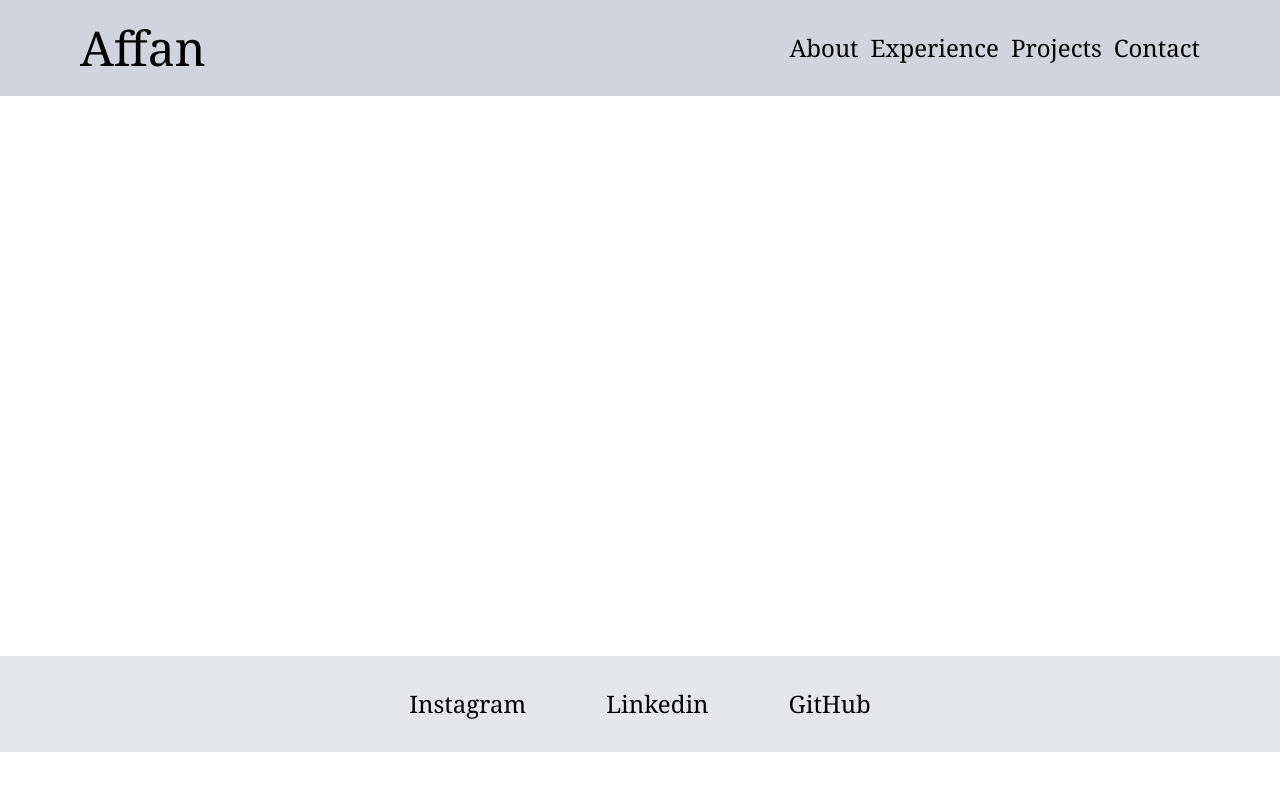
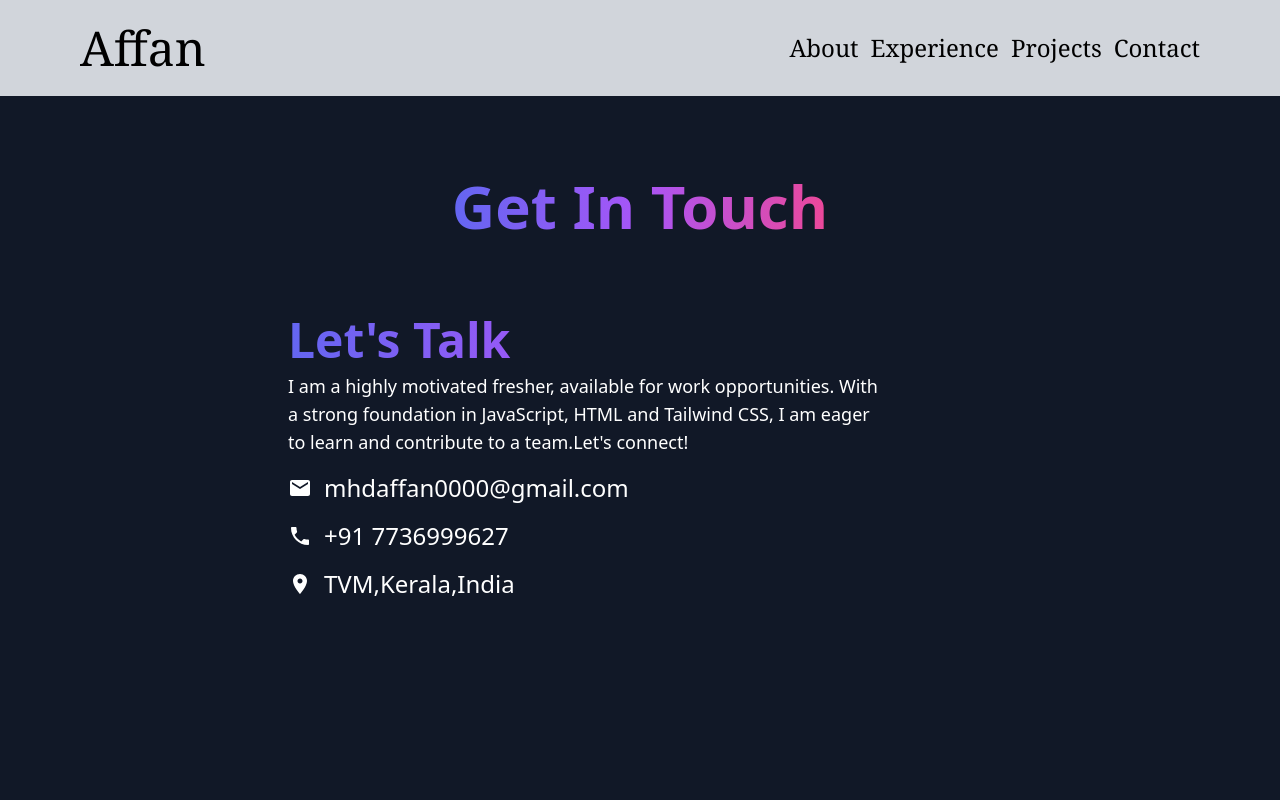
Before and after one commit to dusndjnks/portfolioaffan, a React (Create React App) app: page /contact in a window 1280 px wide. Shown: the top 800 px of the page. Built offline with nearby package versions, Linux system fonts and the light colour scheme.

Commit message:
modified

```diff
--- a/src/pages/Contact.js
+++ b/src/pages/Contact.js
@@ -1,37 +1,37 @@
 import React from 'react'
 import Layout from './components/Layout'
-// import LocationOnIcon from '@mui/icons-material/LocationOn';
-// import PhoneIcon from '@mui/icons-material/Phone';
-// import EmailIcon from '@mui/icons-material/Email';
+import LocationOnIcon from '@mui/icons-material/LocationOn';
+import PhoneIcon from '@mui/icons-material/Phone';
+import EmailIcon from '@mui/icons-material/Email';
 
 
 const Contact = () => {
   return (
    <Layout>
-     {/* <div className='bg-gray-900 h-screen text-white'>
+     <div className='bg-gray-900 h-screen text-white'>
       <div className='w-screen flex items-center  justify-center'>
-          <h1 className='text-6xl font-extrabold bg-clip-text text-transparent bg-gradient-to-r from-indigo-500 via-purple-500 to-pink-500 py-20 '>Get In Touch</h1>
+          <h1 className='lg:text-6xl md:text-4xl s:text-3xl text-xl font-extrabold bg-clip-text text-transparent bg-gradient-to-r from-indigo-500 via-purple-500 to-pink-500 md:py-20 py-5 '>Get In Touch</h1>
         </div>
 
-        <div className='flex  px-96 '>
+        <div className='flex  lg:px-72 md:px-32 sm:px-24 s:px-18 px-5 '>
           <div>
-              <h1 class="text-5xl font-extrabold bg-clip-text text-transparent bg-gradient-to-r from-indigo-500 via-purple-500 to-pink-500">Let's Talk</h1>
-              <h1 className='w-[600px] text-lg py-2'>I am a highly motivated fresher, available for work opportunities. With a strong foundation in JavaScript, HTML and Tailwind CSS, I am eager to learn and contribute to a team.Let's connect!</h1>
-              <div className='flex gap-3 text-2xl items-center py-2'>
+              <h1 class="lg:text-5xl md:text-4xl sm:text-3xl text-xl font-extrabold bg-clip-text text-transparent bg-gradient-to-r from-indigo-500 via-purple-500 to-pink-500">Let's Talk</h1>
+              <h1 className='md:w-[600px] md:text-lg text-md py-2'>I am a highly motivated fresher, available for work opportunities. With a strong foundation in JavaScript, HTML and Tailwind CSS, I am eager to learn and contribute to a team.Let's connect!</h1>
+              <div className='flex md:gap-3 gap-2  md:text-2xl text-xl items-center py-2'>
                 <EmailIcon/>
                 <h1>mhdaffan0000@gmail.com</h1>
               </div>
-              <div className='flex gap-3 text-2xl items-center py-2'>
+              <div className='flex md:gap-3 gap-2  md:text-2xl text-xl items-center py-2'>
                 <PhoneIcon/>
                 <h1>+91 7736999627</h1>
               </div>
-              <div className='flex gap-3 text-2xl items-center py-2'>
+              <div className='flex md:gap-3 gap-2  md:text-2xl text-xl items-center py-2'>
                 <LocationOnIcon/>
                 <h1>TVM,Kerala,India</h1>
               </div>
           </div>
         </div>
-      </div> */}
+      </div>
    </Layout>
   )
 }
--- a/src/pages/Home.js
+++ b/src/pages/Home.js
@@ -8,7 +8,7 @@ const Home = () => {
   return (
     <Layout>
         <div>
-        <div className='md:flex-row justify-between flex flex-col lg:px-28 md:px-14 sm:px-20 px-10 h-full lg:py-20 md:py-14 py-10 items-center  text-white bg-gray-800'>
+        <div className='md:flex-row justify-between flex flex-col lg:px-28 md:px-14 sm:px-20 px-10 h-full lg:py-20 md:py-14 py-10 items-center  text-white bg-gray-800 gap-10'>
                 <div>
                     <img src={img} alt="" className='lg:w-[350px] md:w-[300px] sm:w-[230px] s:w-[250px] xs:w-[200px]  rounded-2xl' />
                 </div>
--- a/src/pages/components/Footer.jsx
+++ b/src/pages/components/Footer.jsx
@@ -2,7 +2,7 @@ import React from 'react'
 
 const Footer = () => {
   return (
-        <div className=' flex md:h-24 h-16 bg-gray-200 items-center justify-center'>
+        <div className='flex md:h-24 h-16 bg-gray-200 items-center justify-center'>
           <div className='flex   md:gap-20 s:gap-10 gap-5 text-xl  md:text-2xl font-serif'>
           <a href="https://www.instagram.com/a_ffan/profilecard/?igsh=MWM0dm81bXNncWhobA==">Instagram</a>
           <a href="https://www.linkedin.com/in/muhammed-affan-87456724b?utm_source=share&utm_campaign=share_via&utm_content=profile&utm_medium=android_app">Linkedin</a>
```
